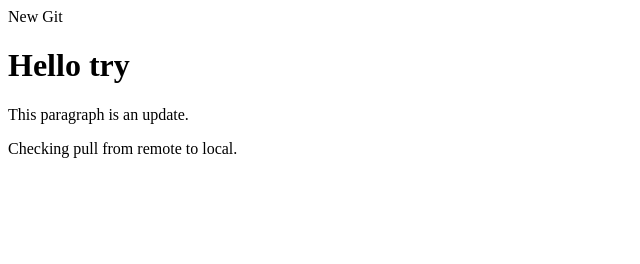
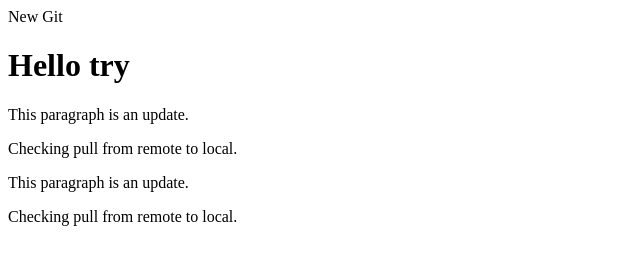
Before and after one commit to harshil037/try_git, a plain HTML site: page html/new.html in a window 1280 px wide. Shown: the whole page, without its empty margins (0-640 px from the left). Drawn offline with Linux system fonts and the light colour scheme.

Commit message:
learning

```diff
--- a/html/new.html
+++ b/html/new.html
@@ -8,5 +8,7 @@
     <h1>Hello try</h1>
     <p>This paragraph is an update.</p>
     <p>Checking pull from remote to local.</p>
+    <p>This paragraph is an update.</p>
+    <p>Checking pull from remote to local.</p>
   </body>
 </html>
```
